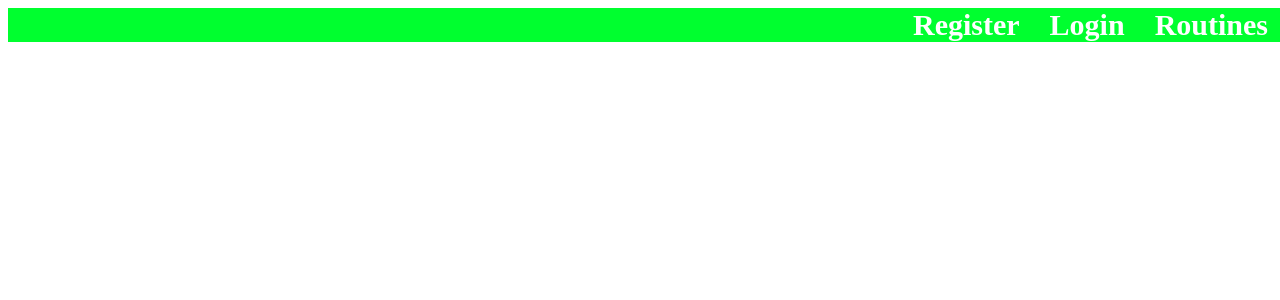
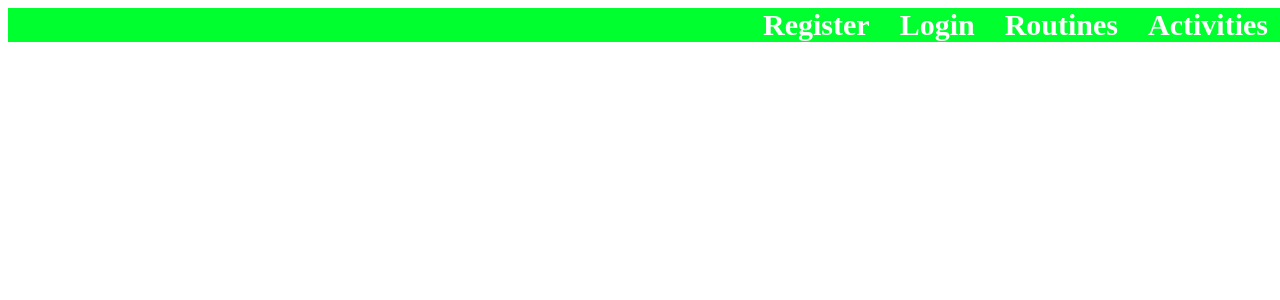
Before and after one commit to RichRopac/FitnessTrackerFrontEnd, a React (Create React App) app: page /posts in a window 1280 px wide. Shown: the top 300 px of the page. Built offline with nearby package versions, Linux system fonts and the light colour scheme; a web font is replaced by a local one.

Commit message:
Routine Buttons

```diff
--- a/src/components/NavBar.jsx
+++ b/src/components/NavBar.jsx
@@ -24,6 +24,9 @@ const NavBar = () => {
             <NavLink className="link" to="/Routines">
               Routines
             </NavLink>
+            <NavLink className="link" to="/Activities">
+              Activities
+            </NavLink>
             <NavLink className="link" to="/Profile">
               Profile
             </NavLink>
@@ -42,6 +45,9 @@ const NavBar = () => {
             <NavLink className="link" to="/Routines">
               Routines
             </NavLink>
+            <NavLink className="link" to="/Activities">
+              Activities
+            </NavLink>
           </>
         )}
       </div>
--- a/src/components/Routines.jsx
+++ b/src/components/Routines.jsx
@@ -5,6 +5,7 @@ import "./Profile.css";
 const Routines = (props) => {
   const [Routine, setRoutine] = useState([])
   console.log("START OF ROUTINES")
+  const token = localStorage.getItem("token");
   const fetchRoutines = async() => {
     setRoutine(await getAllRoutines());
   }
@@ -32,7 +33,8 @@ const Routines = (props) => {
                <u>Routine Name:</u> {theRoutines.name}
              </h3>
 
-
+        { token !== null && (
+          <>
              <button
                className="button"
 
@@ -42,15 +44,17 @@ const Routines = (props) => {
 
                }}
              >
-               Modify This Post{" "}
+               Modify This Routine{" "}
              </button>
              <button
                className="button"
 
 
              >
-               Delete This Post
+               Delete This Routine
              </button>
+            </>
+        )}
            </form>
          );
        })}
```
